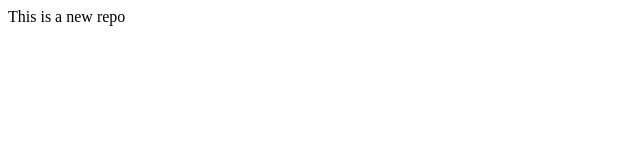
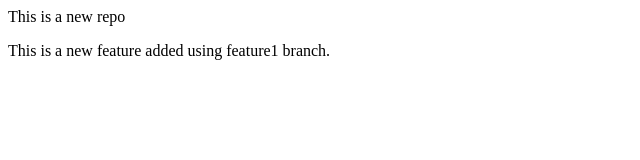
Before and after one commit to AmanSal/NewDemo, a plain HTML site: page index.html in a window 1280 px wide. Shown: the whole page, without its empty margins (0-640 px from the left). Drawn offline with Linux system fonts and the light colour scheme.

Commit message:
Added a new feature

```diff
--- a/index.html
+++ b/index.html
@@ -1 +1,2 @@
 <p>This is a new repo</p>
+<p>This is a new feature added using feature1 branch.</p>
```
